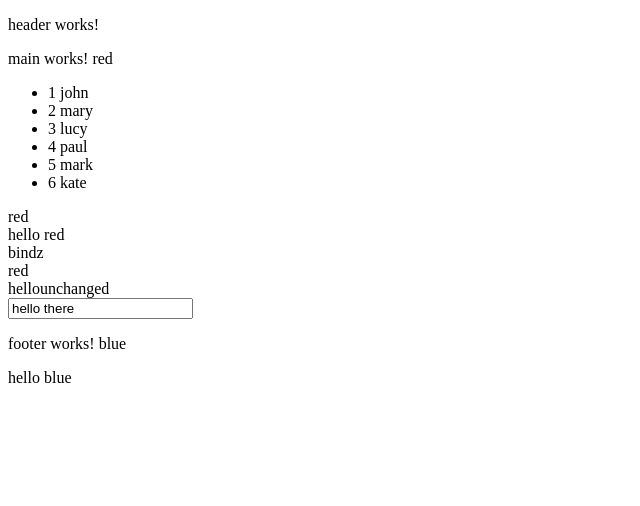
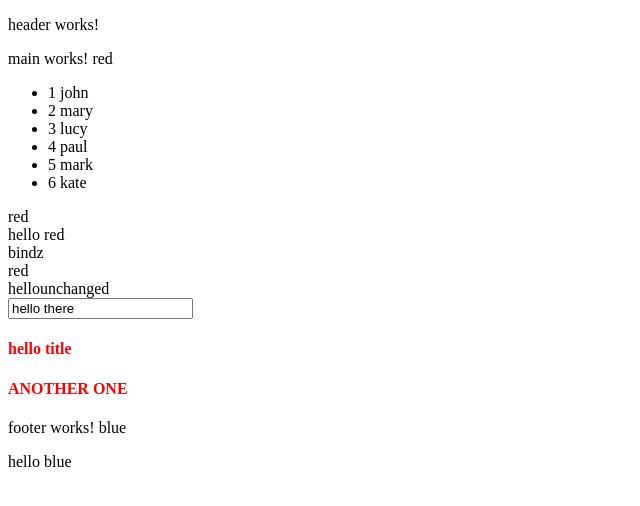
Before and after one commit to gutierr3z/angularpractice5, an Angular app: page / in a window 1280 px wide. Shown: the top 506 px of the page, without its empty margins (0-640 px from the left). Built offline with nearby package versions, Linux system fonts and the light colour scheme.

Commit message:
practice

```diff
--- a/src/app/components/main/main.component.css
+++ b/src/app/components/main/main.component.css
@@ -0,0 +1,12 @@
+
+.special {
+    color: red;
+}
+
+.boring {
+    text-transform: uppercase;
+}
+
+.fat {
+    font-weight: bold;
+}
--- a/src/app/components/main/main.component.html
+++ b/src/app/components/main/main.component.html
@@ -14,3 +14,7 @@
 
 <div [hidden] = 'flag'>hellounchanged</div>
 <input type="text" [disabled] = 'flag' value="hello there">
+
+<h4 [class.special] = 'isSpecial'>hello title</h4>
+
+<h4 [ngClass] = "theClasses">another one</h4>
--- a/src/app/components/main/main.component.ts
+++ b/src/app/components/main/main.component.ts
@@ -13,12 +13,28 @@ export class MainComponent implements OnInit {
   spot1:string = '';
   flag:boolean = false;
 
+  isSpecial:boolean = true;
+  isBoring:boolean = true;
+  isFat:boolean = true;
+
+  theClasses = {};
+
   constructor( public dataService:DataService ) {
 
     this.users = this.dataService.users;
     this.spot1 = this.dataService.spot1;
     this.spot1 = 'red';
     this.dataService.spot1 = 'blue';
+
+    this.setTheClasses();
+  }
+
+  setTheClasses() {
+    this.theClasses = {
+      special: this.isSpecial,
+      boring: this.isBoring,
+      fat: this.isFat
+    }
   }
 
   ngOnInit() {
```
